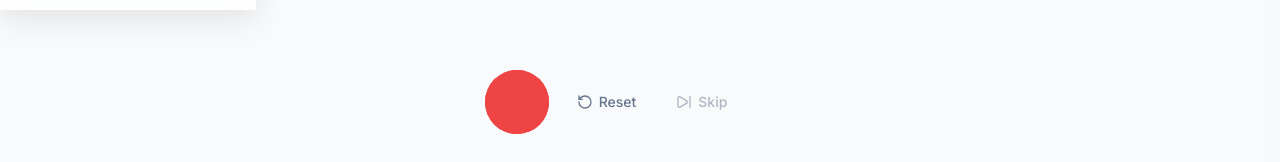
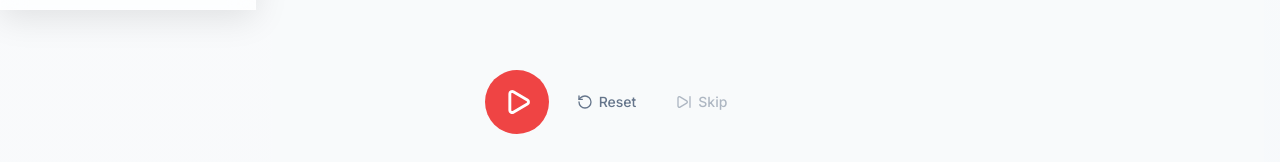
Before and after one commit to dominikkoenitzer/Zephyr, a React (Vite) app: page /focus in a window 1280 px wide. Shown: the part 790-952 px from the top of the page. Built offline with nearby package versions, Linux system fonts and the light colour scheme.

Commit message:
Fix play/pause icon visibility issue - remove overlay div and ensure proper z-index

```diff
--- a/src/components/FocusTimer/PomodoroTimer.jsx
+++ b/src/components/FocusTimer/PomodoroTimer.jsx
@@ -182,8 +182,8 @@ const FullScreenMode = ({
           <button
             onClick={onToggle}
             className={`
-              relative h-20 w-20 rounded-full transition-all duration-300
-              flex items-center justify-center
+              h-20 w-20 rounded-full transition-all duration-300
+              flex items-center justify-center relative
               ${isRunning
                 ? 'bg-foreground/10 hover:bg-foreground/15'
                 : 'hover:scale-105 active:scale-95'
@@ -191,17 +191,13 @@ const FullScreenMode = ({
             `}
             style={isRunning ? {} : { backgroundColor: preset.color }}
           >
-            <div className={`
-              absolute inset-0 rounded-full transition-opacity duration-300
-              ${isRunning ? 'opacity-0' : 'opacity-100'}
-            `} style={{ backgroundColor: preset.color }} />
             {isRunning ? (
-              <div className="flex items-center justify-center gap-1.5">
+              <div className="flex items-center justify-center gap-1.5 z-10">
                 <div className="h-5 w-1.5 bg-foreground rounded-full" />
                 <div className="h-5 w-1.5 bg-foreground rounded-full" />
               </div>
             ) : (
-              <Play className="h-8 w-8 text-white ml-1" fill="currentColor" />
+              <Play className="h-8 w-8 text-white ml-1 z-10" strokeWidth={2.5} />
             )}
           </button>
 
@@ -616,8 +612,8 @@ const PomodoroTimer = () => {
             <button
               onClick={toggleTimer}
               className={`
-                relative h-16 w-16 rounded-full transition-all duration-300
-                flex items-center justify-center
+                h-16 w-16 rounded-full transition-all duration-300
+                flex items-center justify-center relative
                 ${isRunning
                   ? 'bg-foreground/10 hover:bg-foreground/15'
                   : 'hover:scale-105 active:scale-95'
@@ -625,17 +621,13 @@ const PomodoroTimer = () => {
               `}
               style={isRunning ? {} : { backgroundColor: currentPreset.color }}
             >
-              <div className={`
-                absolute inset-0 rounded-full transition-opacity duration-300
-                ${isRunning ? 'opacity-0' : 'opacity-100'}
-              `} style={{ backgroundColor: currentPreset.color }} />
               {isRunning ? (
-                <div className="flex items-center justify-center gap-1">
+                <div className="flex items-center justify-center gap-1 z-10">
                   <div className="h-4 w-1 bg-foreground rounded-full" />
                   <div className="h-4 w-1 bg-foreground rounded-full" />
                 </div>
               ) : (
-                <Play className="h-7 w-7 text-white ml-0.5" fill="currentColor" />
+                <Play className="h-7 w-7 text-white ml-0.5 z-10" strokeWidth={2.5} />
               )}
             </button>
 
```
